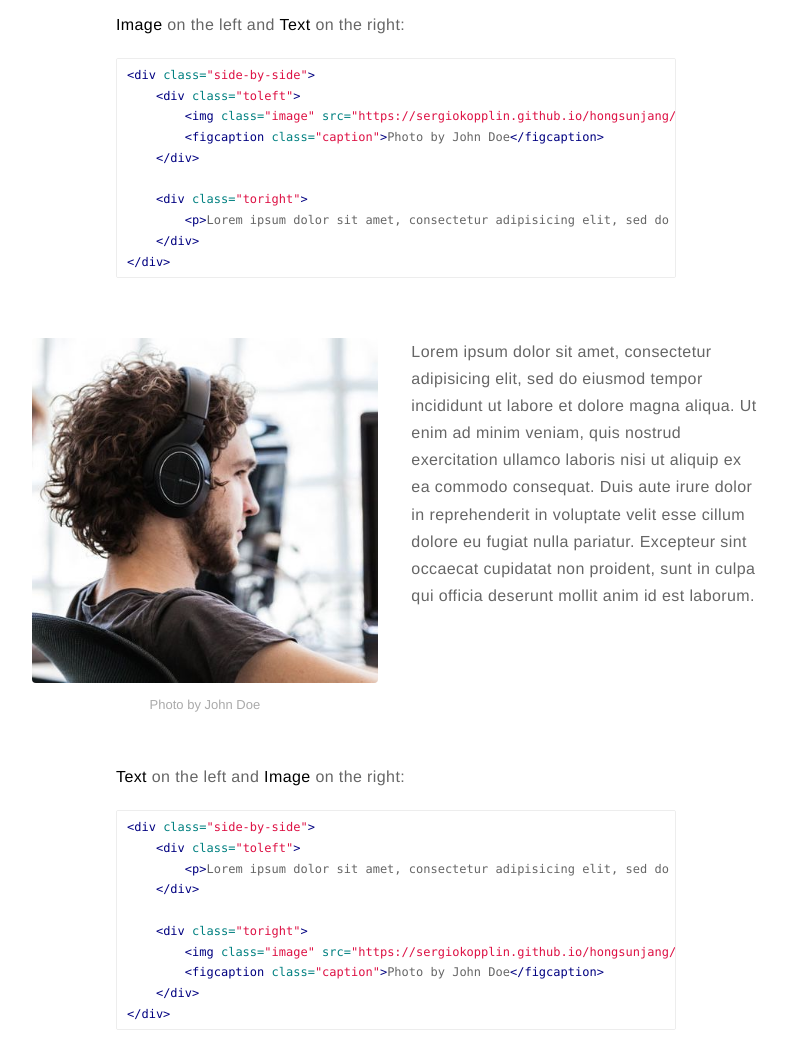
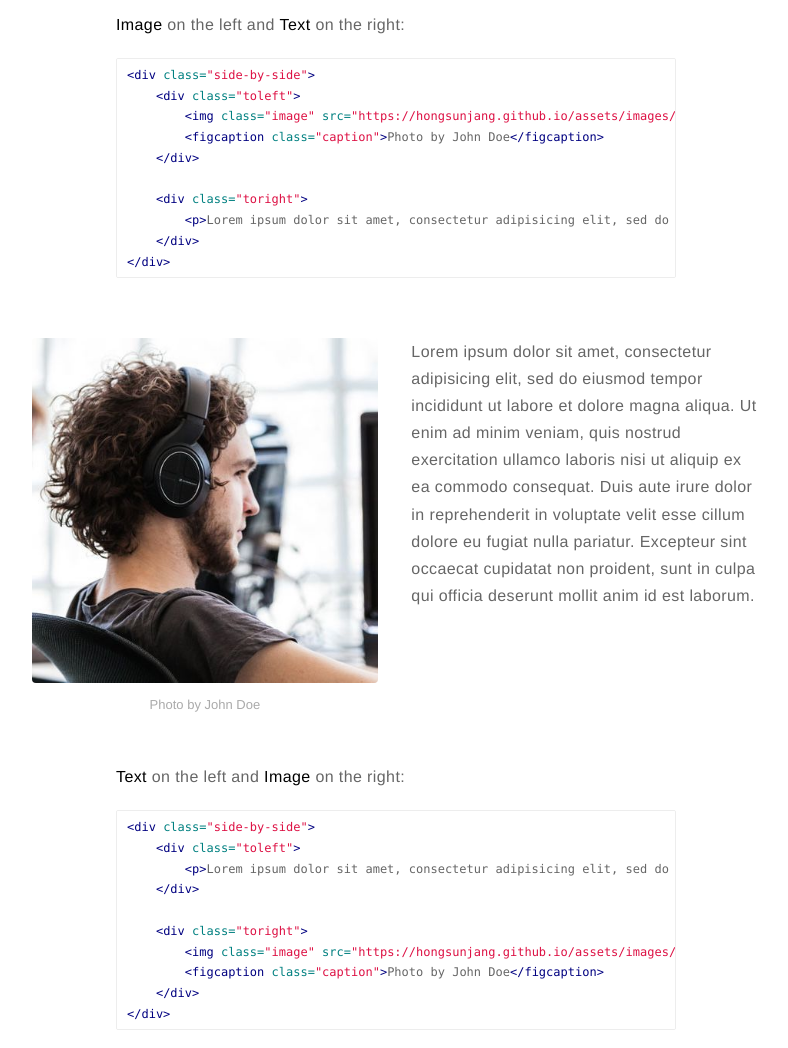
Before and after one commit to hongsunjang/hongsunjang, a Jekyll site: the page built from _posts/2015-02-24-markdown-extra-components.markdown, in a window 1280 px wide and 1400 px high, scrolled down 1070 px. Shown: the part 151-1199 px from the top of the window, without its empty margins (244-1032 px from the left). Built offline with Jekyll 4.4.1, drawn with Linux system fonts in a browser that asks for light colours; nearby versions of some CDN libraries; comment, search, counter and statistics services are not loaded; some of the changed lines change nothing that is shown.

Commit message:
minor bug fixed

```diff
--- a/_config.yml
+++ b/_config.yml
@@ -19,7 +19,7 @@ resume: true
 resume-external: true
 resume-url: https://google.com/?q=my+resume
 
-url: https://sergiokopplin.github.io/hongsunjang
+url: https://hongsunjang.github.io
 # your url: https://USERNAME.github.io
 
 permalink: /:title/
```
